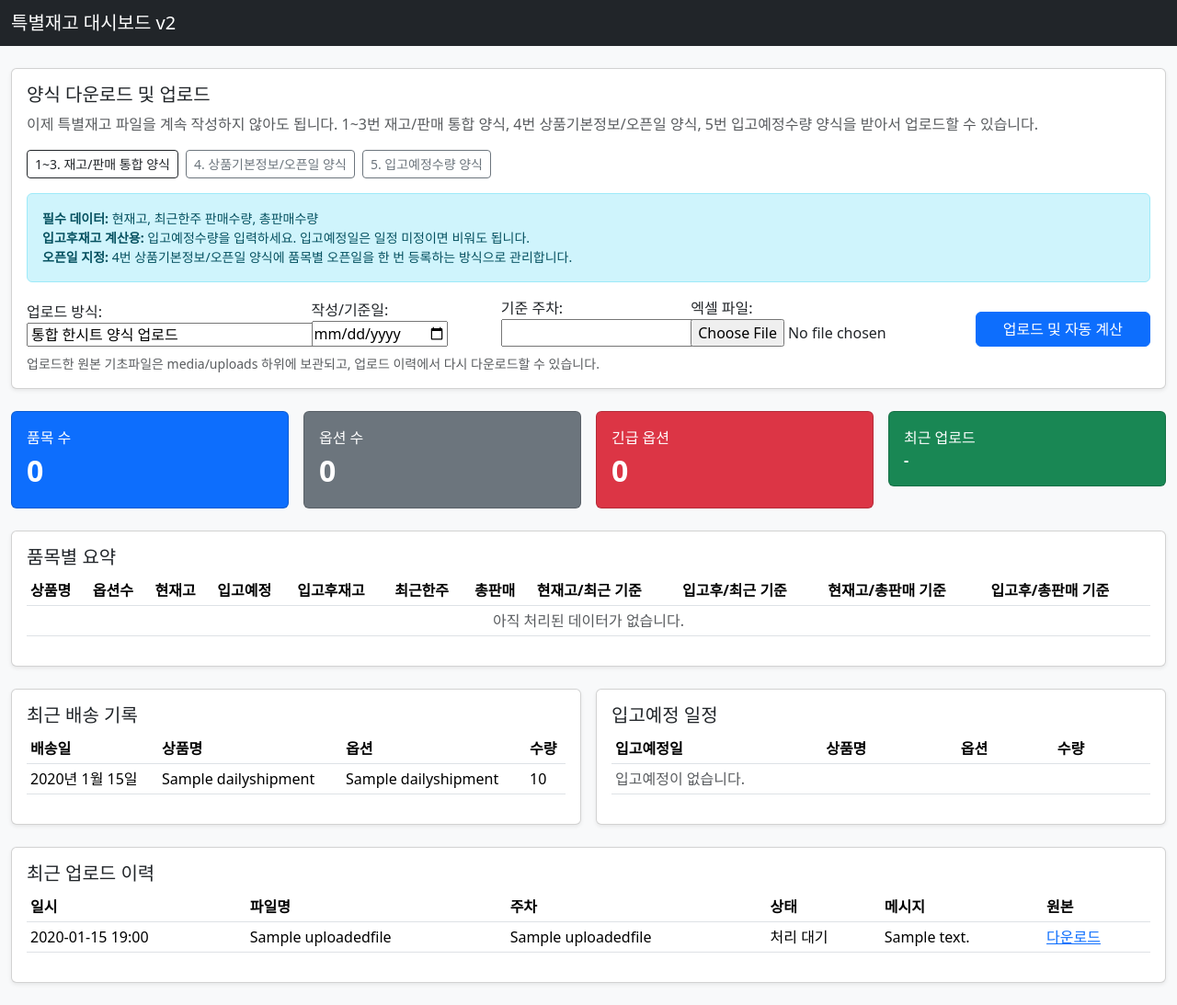
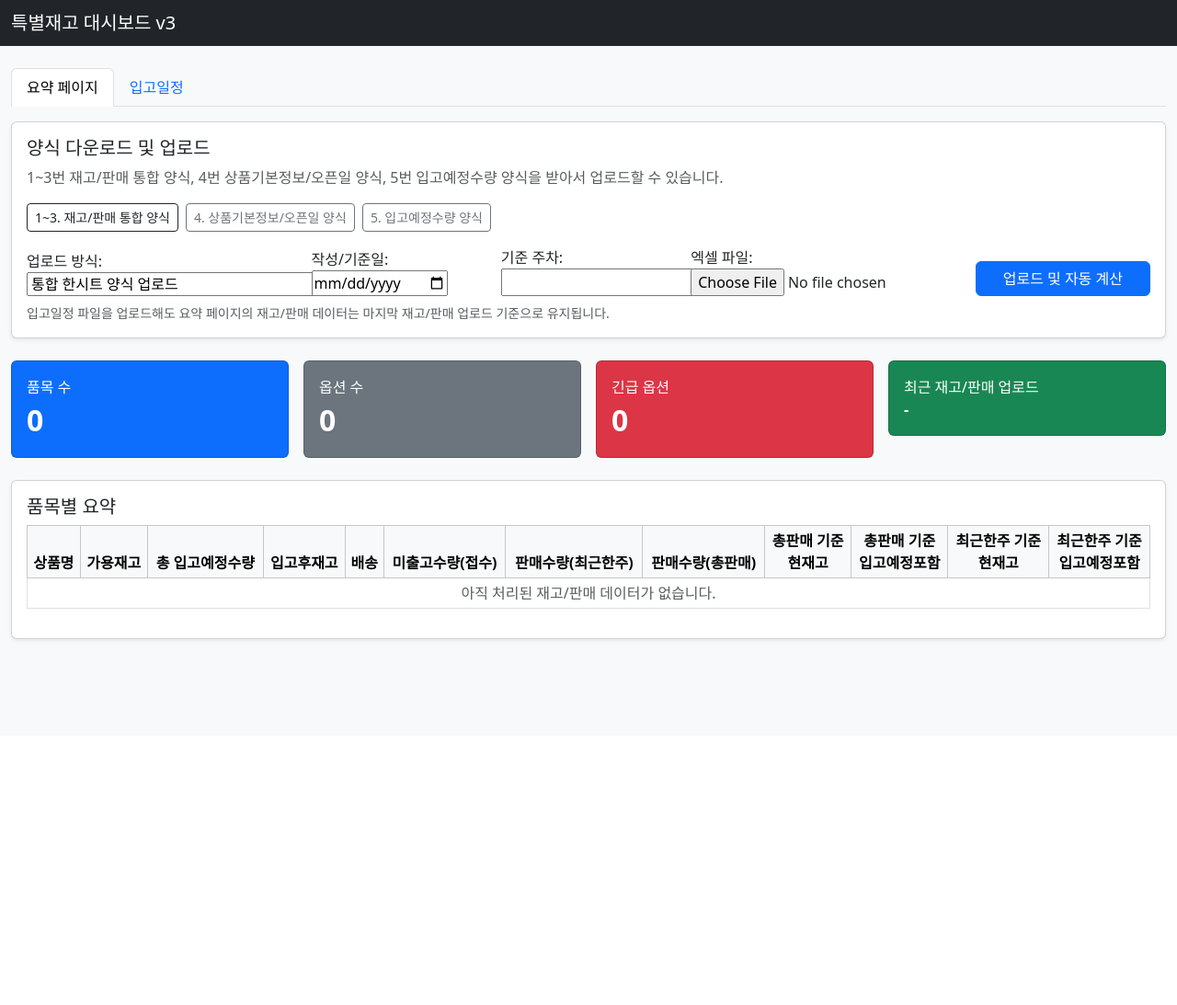
Before and after one commit to goowlsrud6-eng/logic, a Django app: page / in a window 1280 px wide. Shown: the whole page at 92% size. After the commit the page ends 698 px from the top, so only its background shows below. Run offline with Django 5.2, Linux system fonts and the light colour scheme; tables that the repository leaves empty hold one stand-in row (values such as "Sample post").

Commit message:
Split dashboard into summary detail and inbound pages

```diff
--- a/inventory/templates/inventory/dashboard.html
+++ b/inventory/templates/inventory/dashboard.html
@@ -7,24 +7,22 @@
   <link href="https://cdn.jsdelivr.net/npm/bootstrap@5.3.3/dist/css/bootstrap.min.css" rel="stylesheet">
 </head>
 <body class="bg-light">
-<nav class="navbar navbar-dark bg-dark">
-  <div class="container-fluid"><span class="navbar-brand mb-0 h1">특별재고 대시보드 v2</span></div>
-</nav>
+<nav class="navbar navbar-dark bg-dark"><div class="container-fluid"><span class="navbar-brand mb-0 h1">특별재고 대시보드 v3</span></div></nav>
 <main class="container-fluid py-4">
   {% for message in messages %}<div class="alert alert-{{ message.tags }}">{{ message }}</div>{% endfor %}
+  <ul class="nav nav-tabs mb-3">
+    <li class="nav-item"><a class="nav-link active" href="{% url 'dashboard' %}">요약 페이지</a></li>
+    <li class="nav-item"><a class="nav-link" href="{% url 'inbound_schedule' %}">입고일정</a></li>
+  </ul>
+
   <section class="card shadow-sm mb-4">
     <div class="card-body">
       <h2 class="h5">양식 다운로드 및 업로드</h2>
-      <p class="text-muted mb-3">이제 특별재고 파일을 계속 작성하지 않아도 됩니다. 1~3번 재고/판매 통합 양식, 4번 상품기본정보/오픈일 양식, 5번 입고예정수량 양식을 받아서 업로드할 수 있습니다.</p>
+      <p class="text-muted mb-3">1~3번 재고/판매 통합 양식, 4번 상품기본정보/오픈일 양식, 5번 입고예정수량 양식을 받아서 업로드할 수 있습니다.</p>
       <div class="d-flex flex-wrap gap-2 mb-3">
         <a class="btn btn-outline-dark btn-sm" href="{% url 'download_basic_template' %}">1~3. 재고/판매 통합 양식</a>
         <a class="btn btn-outline-secondary btn-sm" href="{% url 'download_product_master_template' %}">4. 상품기본정보/오픈일 양식</a>
         <a class="btn btn-outline-secondary btn-sm" href="{% url 'download_inbound_schedule_template' %}">5. 입고예정수량 양식</a>
-      </div>
-      <div class="alert alert-info small">
-        <strong>필수 데이터:</strong> 현재고, 최근한주 판매수량, 총판매수량<br>
-        <strong>입고후재고 계산용:</strong> 입고예정수량을 입력하세요. 입고예정일은 일정 미정이면 비워도 됩니다.<br>
-        <strong>오픈일 지정:</strong> 4번 상품기본정보/오픈일 양식에 품목별 오픈일을 한 번 등록하는 방식으로 관리합니다.
       </div>
       <form method="post" action="{% url 'upload_inventory' %}" enctype="multipart/form-data" class="row g-3 align-items-end">
         {% csrf_token %}
@@ -34,7 +32,7 @@
         <div class="col-md-3">{{ upload_form.file.label_tag }} {{ upload_form.file }}</div>
         <div class="col-md-2"><button class="btn btn-primary w-100" type="submit">업로드 및 자동 계산</button></div>
       </form>
-      <div class="form-text mt-2">업로드한 원본 기초파일은 media/uploads 하위에 보관되고, 업로드 이력에서 다시 다운로드할 수 있습니다.</div>
+      <div class="form-text mt-2">입고일정 파일을 업로드해도 요약 페이지의 재고/판매 데이터는 마지막 재고/판매 업로드 기준으로 유지됩니다.</div>
     </div>
   </section>
 
@@ -42,59 +40,26 @@
     <div class="col-md-3"><div class="card text-bg-primary"><div class="card-body"><div>품목 수</div><strong class="fs-2">{{ total_products }}</strong></div></div></div>
     <div class="col-md-3"><div class="card text-bg-secondary"><div class="card-body"><div>옵션 수</div><strong class="fs-2">{{ total_options }}</strong></div></div></div>
     <div class="col-md-3"><div class="card text-bg-danger"><div class="card-body"><div>긴급 옵션</div><strong class="fs-2">{{ urgent_count }}</strong></div></div></div>
-    <div class="col-md-3"><div class="card text-bg-success"><div class="card-body"><div>최근 업로드</div><strong>{{ latest_file.week_label|default:'-' }}</strong></div></div></div>
+    <div class="col-md-3"><div class="card text-bg-success"><div class="card-body"><div>최근 재고/판매 업로드</div><strong>{{ latest_file.week_label|default:'-' }}</strong></div></div></div>
   </section>
 
   <section class="card shadow-sm mb-4">
     <div class="card-body">
       <h2 class="h5">품목별 요약</h2>
       <div class="table-responsive">
-        <table class="table table-sm table-hover align-middle">
-          <thead><tr><th>상품명</th><th>옵션수</th><th>현재고</th><th>입고예정</th><th>입고후재고</th><th>최근한주</th><th>총판매</th><th>현재고/최근 기준</th><th>입고후/최근 기준</th><th>현재고/총판매 기준</th><th>입고후/총판매 기준</th></tr></thead>
+        <table class="table table-sm table-bordered table-hover align-middle text-center">
+          <thead class="table-light"><tr><th>상품명</th><th>가용재고</th><th>총 입고예정수량</th><th>입고후재고</th><th>배송</th><th>미출고수량(접수)</th><th>판매수량(최근한주)</th><th>판매수량(총판매)</th><th>총판매 기준<br>현재고</th><th>총판매 기준<br>입고예정포함</th><th>최근한주 기준<br>현재고</th><th>최근한주 기준<br>입고예정포함</th></tr></thead>
           <tbody>
           {% for row in summary %}
-            <tr><td>{{ row.product_name }}</td><td>{{ row.option_count }}</td><td>{{ row.available_stock|floatformat:0 }}</td><td>{{ row.inbound_qty|floatformat:0 }}</td><td>{{ row.stock_after_inbound|floatformat:0 }}</td><td>{{ row.recent_week_sales|floatformat:0 }}</td><td>{{ row.total_sales|floatformat:0 }}</td><td>{{ row.current_recent_weeks|floatformat:1 }}주</td><td>{{ row.inbound_recent_weeks|floatformat:1 }}주</td><td>{{ row.current_total_weeks|floatformat:1 }}주</td><td>{{ row.inbound_total_weeks|floatformat:1 }}주</td></tr>
+            <tr><td class="text-start"><a href="{% url 'product_detail' row.product_name %}">{{ row.product_name }}</a></td><td>{{ row.available_stock|floatformat:0 }}</td><td>{{ row.inbound_qty|floatformat:0 }}</td><td>{{ row.stock_after_inbound|floatformat:0 }}</td><td>{{ row.delivery_qty|floatformat:0 }}</td><td>{{ row.pending_qty|floatformat:0 }}</td><td>{{ row.recent_week_sales|floatformat:0 }}</td><td>{{ row.total_sales|floatformat:0 }}</td><td>{{ row.current_total_weeks|floatformat:1 }}</td><td>{{ row.inbound_total_weeks|floatformat:1 }}</td><td>{{ row.current_recent_weeks|floatformat:1 }}</td><td>{{ row.inbound_recent_weeks|floatformat:1 }}</td></tr>
           {% empty %}
-            <tr><td colspan="11" class="text-center text-muted">아직 처리된 데이터가 없습니다.</td></tr>
+            <tr><td colspan="12" class="text-muted">아직 처리된 재고/판매 데이터가 없습니다.</td></tr>
           {% endfor %}
           </tbody>
         </table>
       </div>
     </div>
   </section>
-
-
-  <section class="row g-3 mb-4">
-    <div class="col-md-6">
-      <div class="card shadow-sm h-100"><div class="card-body">
-        <h2 class="h5">최근 배송 기록</h2>
-        <div class="table-responsive"><table class="table table-sm">
-          <thead><tr><th>배송일</th><th>상품명</th><th>옵션</th><th>수량</th></tr></thead><tbody>
-          {% for shipment in shipments %}<tr><td>{{ shipment.delivery_date }}</td><td>{{ shipment.product_name }}</td><td>{{ shipment.option_name }}</td><td>{{ shipment.quantity|floatformat:0 }}</td></tr>{% empty %}<tr><td colspan="4" class="text-muted">배송 기록이 없습니다.</td></tr>{% endfor %}
-          </tbody></table></div>
-      </div></div>
-    </div>
-    <div class="col-md-6">
-      <div class="card shadow-sm h-100"><div class="card-body">
-        <h2 class="h5">입고예정 일정</h2>
-        <div class="table-responsive"><table class="table table-sm">
-          <thead><tr><th>입고예정일</th><th>상품명</th><th>옵션</th><th>수량</th></tr></thead><tbody>
-          {% for inbound in inbound_schedules %}<tr><td>{{ inbound.inbound_date|default:'날짜 미정' }}</td><td>{{ inbound.product_name }}</td><td>{{ inbound.option_name }}</td><td>{{ inbound.quantity|floatformat:0 }}</td></tr>{% empty %}<tr><td colspan="4" class="text-muted">입고예정이 없습니다.</td></tr>{% endfor %}
-          </tbody></table></div>
-      </div></div>
-    </div>
-  </section>
-
-  <section class="card shadow-sm">
-    <div class="card-body">
-      <h2 class="h5">최근 업로드 이력</h2>
-      <table class="table table-sm"><thead><tr><th>일시</th><th>파일명</th><th>주차</th><th>상태</th><th>메시지</th><th>원본</th></tr></thead><tbody>
-      {% for upload in uploads %}
-        <tr><td>{{ upload.created_at|date:'Y-m-d H:i' }}</td><td>{{ upload.original_name }}</td><td>{{ upload.week_label|default:'-' }}</td><td>{{ upload.get_status_display }}</td><td>{{ upload.message }}</td><td><a href="{{ upload.file.url }}">다운로드</a></td></tr>
-      {% endfor %}
-      </tbody></table>
-    </div>
-  </section>
 </main>
 </body>
 </html>
--- a/inventory/urls.py
+++ b/inventory/urls.py
@@ -4,6 +4,8 @@ from . import views
 urlpatterns = [
     path('', views.dashboard, name='dashboard'),
     path('uploads/', views.upload_inventory, name='upload_inventory'),
+    path('products/<path:product_name>/', views.product_detail, name='product_detail'),
+    path('inbound/', views.inbound_schedule, name='inbound_schedule'),
     path('templates/basic/', views.download_basic_template, name='download_basic_template'),
     path('templates/product-master/', views.download_product_master_template, name='download_product_master_template'),
     path('templates/inbound-schedule/', views.download_inbound_schedule_template, name='download_inbound_schedule_template'),
--- a/inventory/views.py
+++ b/inventory/views.py
@@ -12,7 +12,7 @@ from .services import parse_basic_inventory_workbook, parse_combined_single_shee
 
 
 def dashboard(request):
-    latest_file = UploadedFile.objects.filter(status=UploadedFile.Status.COMPLETED).order_by('-created_at').first()
+    latest_file = UploadedFile.objects.filter(status=UploadedFile.Status.COMPLETED, metrics__isnull=False).distinct().order_by('-created_at').first()
     metrics = ProductOptionMetric.objects.filter(uploaded_file=latest_file) if latest_file else ProductOptionMetric.objects.none()
     summary = list(metrics.values('product_name').annotate(
         option_count=Count('id'),
@@ -22,6 +22,8 @@ def dashboard(request):
         recent_week_sales=Sum('recent_week_sales'),
         total_sales=Sum('total_sales'),
         sales_days=Sum('sales_days'),
+        delivery_qty=Sum('delivery_qty'),
+        pending_qty=Sum('pending_qty'),
     ).order_by('product_name'))
     for row in summary:
         row['current_recent_weeks'] = safe_weeks(row['available_stock'] or 0, row['recent_week_sales'] or 0)
@@ -76,6 +78,23 @@ def upload_inventory(request):
         messages.error(request, f'처리 실패: {exc}')
     return redirect('dashboard')
 
+
+
+
+def product_detail(request, product_name):
+    latest_file = UploadedFile.objects.filter(status=UploadedFile.Status.COMPLETED, metrics__isnull=False).distinct().order_by('-created_at').first()
+    metrics = ProductOptionMetric.objects.filter(uploaded_file=latest_file, product_name=product_name) if latest_file else ProductOptionMetric.objects.none()
+    return render(request, 'inventory/product_detail.html', {
+        'product_name': product_name,
+        'metrics': metrics.order_by('option_name'),
+    })
+
+
+def inbound_schedule(request):
+    inbound_schedules = InboundSchedule.objects.filter(is_completed=False).order_by('inbound_date', 'product_name', 'option_name')
+    return render(request, 'inventory/inbound_schedule.html', {
+        'inbound_schedules': inbound_schedules,
+    })
 
 
 def excel_response(df, filename, sheet_name):
```
Also changed, not shown: inventory/templates/inventory/inbound_schedule.html (added, +10 -0 lines), inventory/templates/inventory/product_detail.html (added, +11 -0 lines), README.md.
